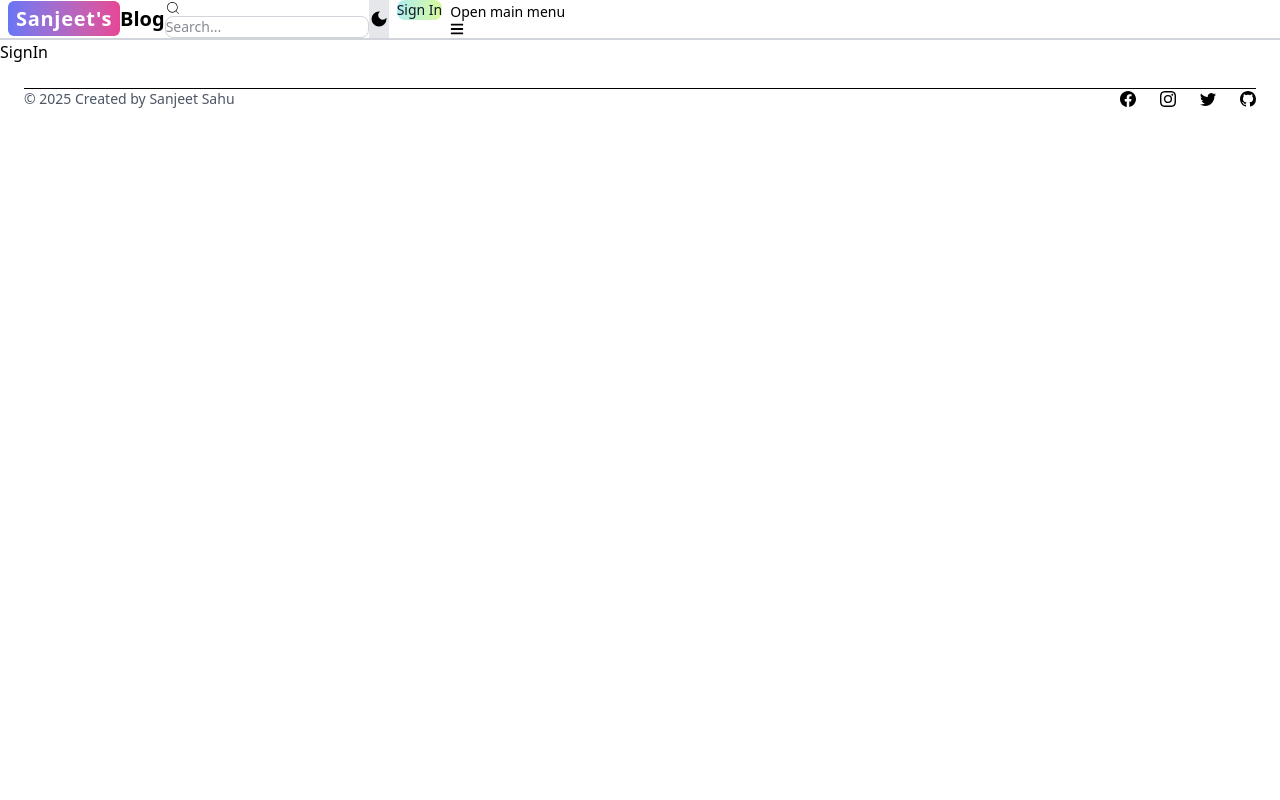
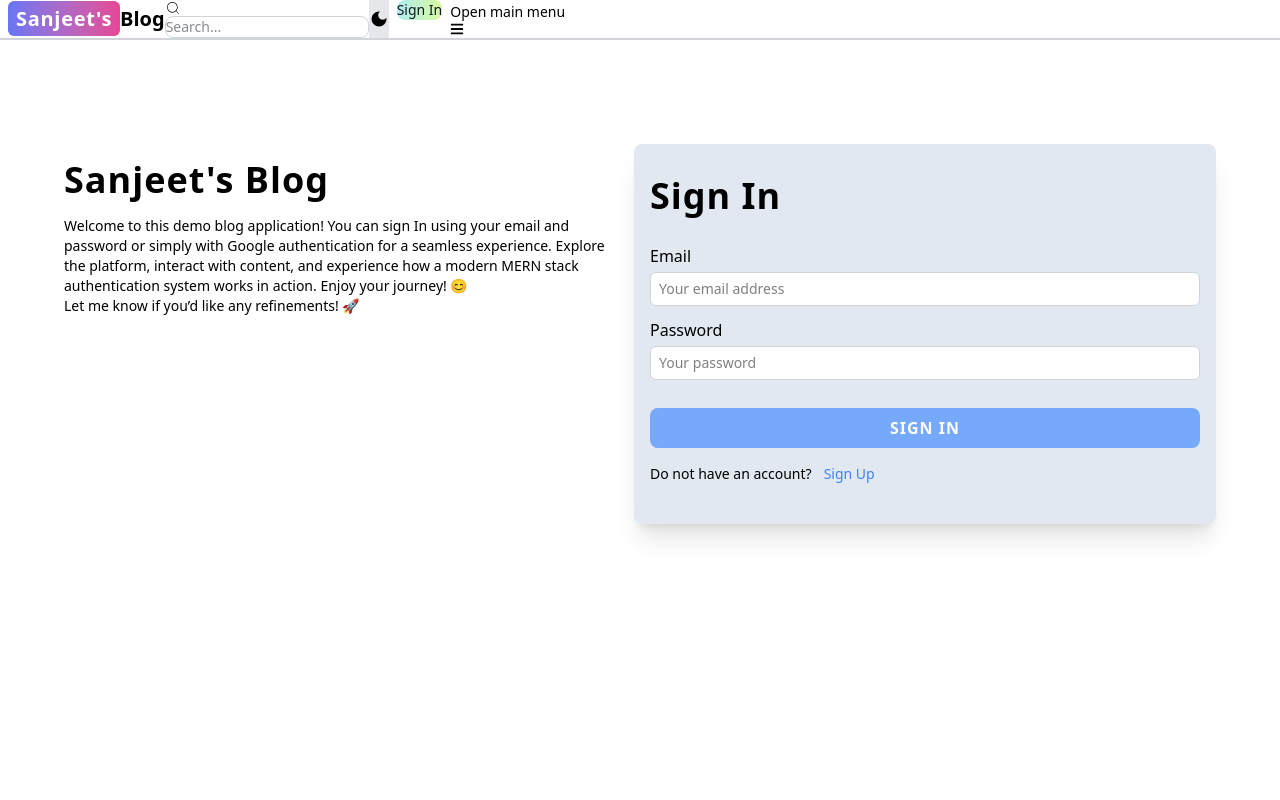
Before and after one commit to Sanjeetsahu29/MERN-BLOG-APP, a React (Vite) app in the folder client/: page /sign-in in a window 1280 px wide. Shown: the top 800 px of the page. Built offline with nearby package versions, Linux system fonts and the light colour scheme.

Commit message:
complete signin page functionality

```diff
--- a/client/src/pages/SignIn.jsx
+++ b/client/src/pages/SignIn.jsx
@@ -1,7 +1,107 @@
-const SignIn = () => {
+import { useState } from 'react';
+import {Link, useNavigate} from 'react-router-dom'
+import {Spinner} from 'flowbite-react'
+const SignIn= () => {
+  const [formData, setFormData] = useState({});
+  const [loading, setLoading] = useState(false);
+  const [error, setError] = useState(null);
+  const navigate = useNavigate();
+  const handleChange=(e)=>{
+      setFormData({...formData, [e.target.id]:e.target.value.trim()})
+  }
+  // console.log(formData);
+  const handleSubmit=async(e)=>{
+    e.preventDefault();
+    if(!formData.email || !formData.password){
+      return setError('Please fill all the fields and then try signing in');
+    }
+    try{
+      setLoading(true);
+      setError(null);
+      const response = await fetch('/api/auth/signin', {
+        method:'POST',
+        headers:{'Content-Type':'application/json'},
+        body:JSON.stringify(formData)
+      })
+      const data = await response.json();
+      if(data.success === false){
+        setLoading(false);
+        return setError(data.message);
+      }
+      console.log(data);
+      setLoading(false);
+      if(response.ok){
+        return navigate('/');
+      }
+    }catch(err){
+      setError(err.message);
+      setLoading(false);
+    }
+  }
   return (
-    <div>SignIn</div>
+    <div className="min-h-screen mt-20 p-6">
+      <div className="flex max-w-6xl gap-5 mx-auto flex-col md:flex-row ">
+        <div className="flex-1">
+          {/*left*/}
+            <h1 className="text-4xl tracking-[1px] font-semibold my-4 ">
+              Sanjeet's Blog
+            </h1>
+            <p className="text-sm">
+              {/* This blog is a space where ideas, insights, and innovation come together. Whether you're a tech enthusiast, developer, or just curious about the latest trends, you'll find valuable content on web development, MERN stack, JavaScript, and beyond.
+              Stay updated with industry-standard practices, coding tutorials, and real-world project insights—all in one place. Let’s learn, build, and grow together! */}
+              Welcome to this demo blog application! You can sign In using your email and password or simply with Google authentication for a seamless experience.
+              Explore the platform, interact with content, and experience how a modern MERN stack authentication system works in action. Enjoy your journey! 😊
+              <br/>Let me know if you’d like any refinements! 🚀
+            </p>
+        </div>
+        <div className="flex-1 bg-linear-to-r from-slate-200 to-slate-200 p-4 rounded-lg pb-10 shadow-xl">
+          {/*right*/}
+          <form className="flex flex-col gap-3" onSubmit={handleSubmit}>
+              <h1 className="text-4xl tracking-[1px] font-semibold my-4 ">Sign In</h1>
+
+              <div className="flex flex-col gap-1">
+                <label htmlFor="email">Email</label>
+                <input
+                    type="email"
+                    placeholder="Your email address"
+                    id="email"
+                    className="block text-sm w-full rounded-md border-1 border-gray-300 px-2 py-1.5 bg-white"
+                    onChange={handleChange}
+
+                  />
+              </div>
+              <div className="flex flex-col gap-1">
+              <label htmlFor="email">Password</label>
+                <input
+                    type="password"
+                    placeholder="Your password"
+                    id="password"
+                    className="block text-sm w-full rounded-md border-1 border-gray-300 px-2 py-1.5 bg-white"
+                    onChange={handleChange}
+
+                  />
+              </div>
+              <button className="bg-blue-400 hover:bg-blue-500 cursor-pointer py-2 rounded-lg uppercase text-white font-semibold tracking-[1px] mt-4" disabled={loading} type="submit">
+                {loading ?
+                  (<Spinner aria-label="Alternate spinner button example" size="sm" />)
+                  : 'Sign In'}
+              </button>
+          </form>
+          <div className='flex gap-3 text-sm mt-4'>
+            <span>Do not have an account?</span>
+            <Link to="/sign-up">
+              <span className="text-blue-500 cursor-pointer hover:underline ">Sign Up</span>
+            </Link>
+          </div>
+          {error &&
+            <div className="bg-red-100 border border-red-400 text-red-700 px-4 py-2 rounded-lg relative mt-2" role="alert">
+              <span className="block sm:inline">{error}</span>
+            </div>
+          }
+        </div>
+      </div>
+    </div>
   )
 }
 
-export default SignIn
+export default SignIn;
--- a/client/src/pages/SignUp.jsx
+++ b/client/src/pages/SignUp.jsx
@@ -39,7 +39,7 @@ const SignUp = () => {
     }
   }
   return (
-    <div className="min-h-screen mt-20 p-6">
+    <div className="min-h-screen mt-25 p-6">
       <div className="flex max-w-6xl gap-5 mx-auto flex-col md:flex-row ">
         <div className="flex-1">
           {/*left*/}
@@ -49,12 +49,12 @@ const SignUp = () => {
             <p className="text-sm">
               {/* This blog is a space where ideas, insights, and innovation come together. Whether you're a tech enthusiast, developer, or just curious about the latest trends, you'll find valuable content on web development, MERN stack, JavaScript, and beyond.
               Stay updated with industry-standard practices, coding tutorials, and real-world project insights—all in one place. Let’s learn, build, and grow together! */}
-              Welcome to this demo blog application! You can sign up and log in using your email and password or simply with Google authentication for a seamless experience.
+              Welcome to this demo blog application! You can sign Up using your email and password or simply with Google authentication for a seamless experience.
               Explore the platform, interact with content, and experience how a modern MERN stack authentication system works in action. Enjoy your journey! 😊
               <br/>Let me know if you’d like any refinements! 🚀
             </p>
         </div>
-        <div className="flex-1 bg-slate-100 p-4 rounded-lg">
+        <div className="flex-1 bg-linear-to-r from-slate-200 to-slate-200 p-4 rounded-lg pb-10 shadow-xl">
           {/*right*/}
           <form className="flex flex-col gap-2" onSubmit={handleSubmit}>
               <h1 className="text-4xl tracking-[1px] font-semibold my-4 ">Sign Up</h1>
@@ -64,7 +64,7 @@ const SignUp = () => {
                   type="text"
                   placeholder="Your username"
                   id="username"
-                  className="block w-full rounded-md border-1 border-gray-300 px-2 py-1.5"
+                  className="block w-full rounded-md border-1 text-sm border-gray-300 px-2 py-1.5 bg-white"
                   onChange={handleChange}
                 />
               </div>
@@ -72,9 +72,9 @@ const SignUp = () => {
                 <label htmlFor="email">Email</label>
                 <input
                     type="email"
-                    placeholder="Your email address"
+                    placeholder="user@gmail.com"
                     id="email"
-                    className="block w-full rounded-md border-1 border-gray-300 px-2 py-1.5"
+                    className="block text-sm w-full rounded-md border-1 border-gray-300 px-2 py-1.5 bg-white"
                     onChange={handleChange}
                   />
               </div>
@@ -82,19 +82,19 @@ const SignUp = () => {
               <label htmlFor="email">Password</label>
                 <input
                     type="password"
-                    placeholder="Your password"
+                    placeholder="************"
                     id="password"
-                    className="block w-full rounded-md border-1 border-gray-300 px-2 py-1.5"
+                    className="block text-sm w-full rounded-md border-1 border-gray-300 px-2 py-1.5 bg-white"
                     onChange={handleChange}
                   />
               </div>
-              <button className="bg-blue-400 hover:bg-blue-500 cursor-pointer py-2 rounded-lg uppercase text-white font-semibold tracking-[1px] " disabled={loading} type="submit">
+              <button className="bg-blue-400 hover:bg-blue-500 cursor-pointer py-2 rounded-lg mt-4 uppercase text-white font-semibold tracking-[1px] " disabled={loading} type="submit">
                 {loading ?
                   (<Spinner aria-label="Alternate spinner button example" size="sm" />)
                   : 'Sign Up'}
               </button>
           </form>
-          <div className='flex gap-3 text-sm mt-2'>
+          <div className='flex gap-3 text-sm mt-4'>
             <span>Have an account?</span>
             <Link to="/sign-in">
               <span className="text-blue-500 cursor-pointer hover:underline ">Sign In</span>
```
Also changed, not shown: 1 other file (tests, documents, lock files or other folders).
